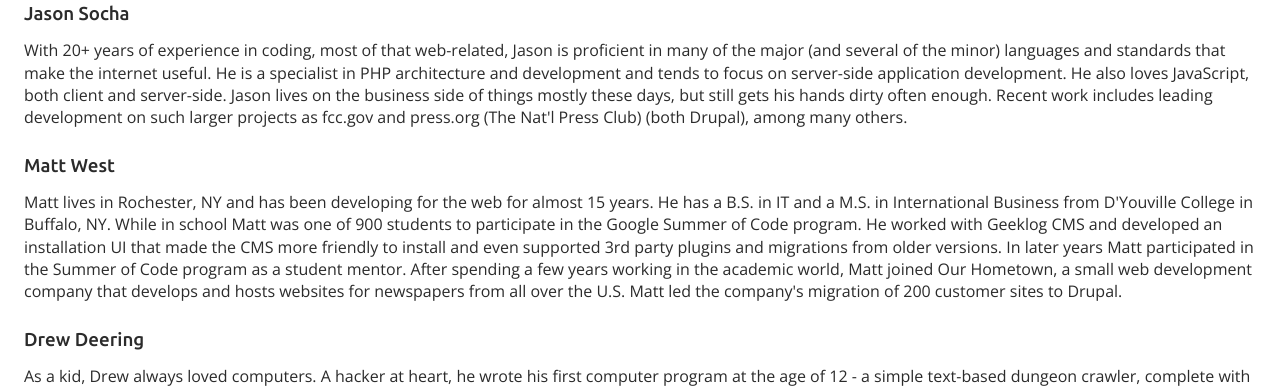
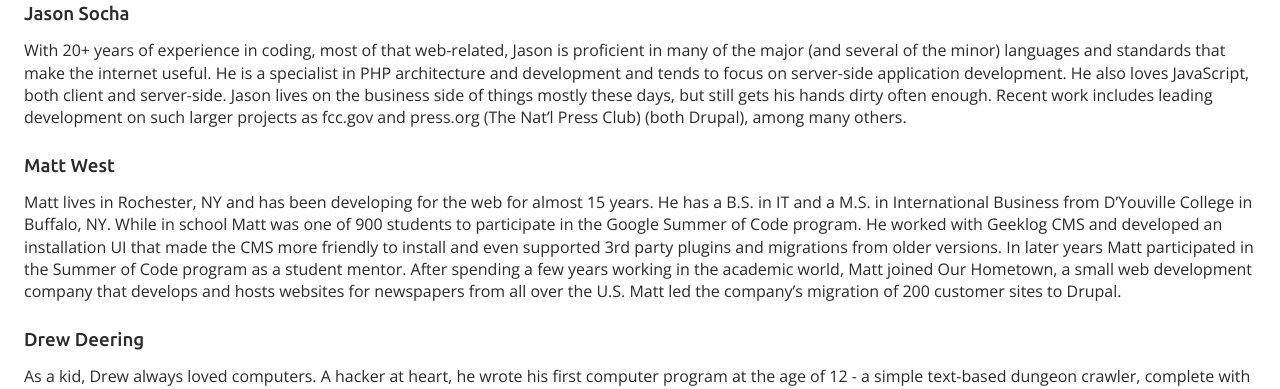
Before and after one commit to SochaDev/sochadev.github.io, a Jekyll site: the page built from executive-summary.md, in a window 1280 px wide and 900 px high, scrolled down 1362 px. Shown: the part 221-610 px from the top of the window. Built offline with Jekyll 4.4.1, drawn with Linux system fonts in a browser that asks for light colours.

```diff
--- a/_data/team.yml
+++ b/_data/team.yml
@@ -11,7 +11,7 @@
     also loves JavaScript, both client and server-side. Jason lives on the business
     side of things mostly these days, but still gets his hands dirty often enough.
     Recent work includes leading development on such larger projects as fcc.gov and
-    press.org (The Nat\'l Press Club) (both Drupal), among many others.
+    press.org (The Nat'l Press Club) (both Drupal), among many others.
   projects: []
 
 - name: Matt West
@@ -20,7 +20,7 @@
   image: https://avatars.githubusercontent.com/u/609890
   description:
     Matt lives in Rochester, NY and has been developing for the web for almost 15
-    years. He has a B.S. in IT and a M.S. in International Business from D\'Youville
+    years. He has a B.S. in IT and a M.S. in International Business from D'Youville
     College in Buffalo, NY. While in school Matt was one of 900 students to
     participate in the Google Summer of Code program. He worked with Geeklog CMS
     and developed an installation UI that made the CMS more friendly to install and
@@ -28,7 +28,7 @@
     years Matt participated in the Summer of Code program as a student mentor. After
     spending a few years working in the academic world, Matt joined Our Hometown,
     a small web development company that develops and hosts websites for newspapers
-    from all over the U.S. Matt led the company\'s migration of 200 customer sites
+    from all over the U.S. Matt led the company's migration of 200 customer sites
     to Drupal.
   projects: []
 
```
